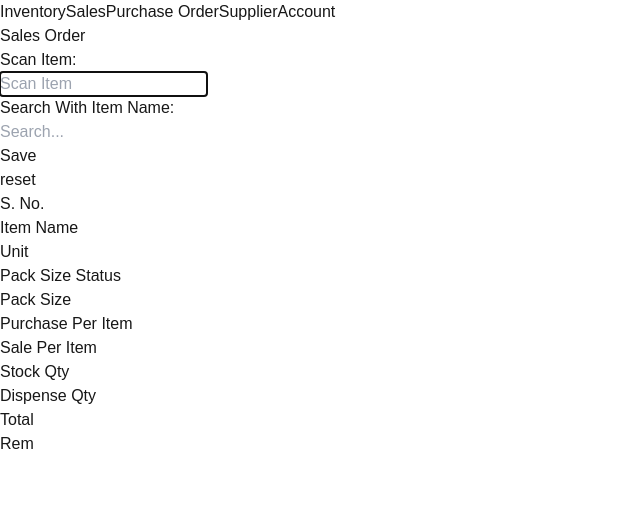
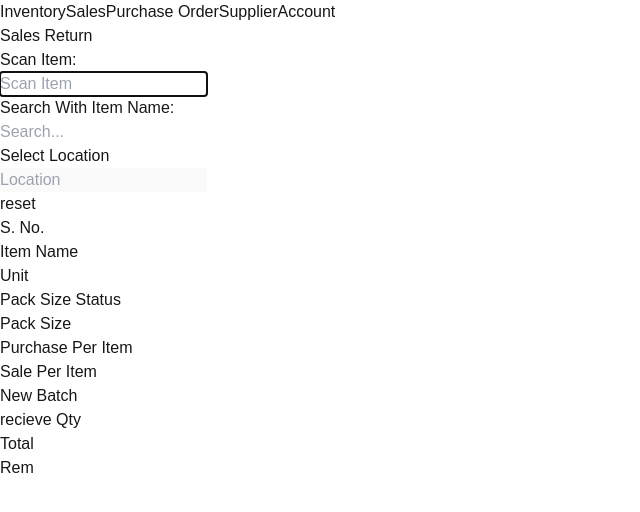
Before and after one commit to Hamzaali565/Inventory_IMS, a Next.js app: page /screens/Sales/SaleReturn in a window 1280 px wide. Shown: the top 512 px of the page, without its empty margins (0-640 px from the left). Built offline with nearby package versions, Linux system fonts and the light colour scheme.

Commit message:
refund recieved completed

```diff
--- a/src/app/screens/Sales/SaleReturn/page.jsx
+++ b/src/app/screens/Sales/SaleReturn/page.jsx
@@ -7,13 +7,16 @@ import { useSelector } from "react-redux";
 import { debounce } from "lodash";
 import { Button } from "@/app/components/Button";
 import SearchSuggestions from "@/app/components/SearchSuggestions";
+import Modal from "@/app/components/Modal";
 const SaleReturn = () => {
+  const url = useSelector((state) => state.main.url);
   const [bar_code, setBarCode] = useState("");
   const [data, setData] = useState([]);
-  const url = useSelector((state) => state.main.url);
   const [focus, setFocus] = useState(false);
   const [totalPrice, setTotalPrice] = useState(0);
   const [totalPurchase, setTotalPurchase] = useState(0);
+  const [openLocation, setOpenLocation] = useState(false);
+  const [location, setLocation] = useState(null);
   // Ref to focus the input
   const barcodeInputRef = useRef(null);
   const secondInputRef = useRef(null);
@@ -35,6 +38,13 @@ const SaleReturn = () => {
     console.log("Data reset or updated:", data);
     checkTotal();
   }, [data]);
+
+  const resetAll = () => {
+    setData([]);
+    setFocus(!focus);
+    setTotalPrice(0), setTotalPurchase(0);
+    setLocation(null);
+  };
 
   const callForItem = async (key, scan_code) => {
     try {
@@ -143,9 +153,9 @@ const SaleReturn = () => {
         if (key === "d_qty") {
           console.log(items?.total_stock);
 
-          if (value > items?.total_stock) {
-            return items;
-          }
+          // if (value > items?.total_stock) {
+          //   return items;
+          // }
           if (dataObj?.p_size_status === 1) {
             return {
               ...items,
@@ -195,17 +205,55 @@ const SaleReturn = () => {
     setTotalPurchase(totalExpense);
   };
 
+  const handleOpenLocaion = (open) => {
+    setOpenLocation(open);
+  };
+
   const recieve_from_parent = (data_from_parent) => {
     callForItem("id", data_from_parent?.item_id);
   };
-  const handleData = () => {
-    console.log("data", data);
+
+  const handleData = async () => {
+    try {
+      let newdata = data.map((items) => ({
+        ...items,
+        grn_no: 0,
+        location: location?.name,
+        location_id: location?.id,
+        batch_no: "ref-123",
+        input_type: "Agianst Refund",
+        p_size_stock: items?.d_qty,
+        batch_qty:
+          items?.p_size_status === 0
+            ? items?.d_qty
+            : +(items?.d_qty / items?.p_size_qty).toFixed(2),
+      }));
+      console.log("data", newdata);
+      let response = await fetch(`${url}/stock_recieve_against_refund`, {
+        method: "POST",
+        headers: {
+          "Content-Type": "application/json",
+        },
+        credentials: "include",
+        body: JSON.stringify({
+          data: newdata,
+          refund_amount: totalPrice,
+          total_purchase: totalPurchase,
+        }),
+      });
+      response = (await response.json()).data;
+      alert(`Refund Recieved ✨✨✨`);
+      resetAll();
+    } catch (error) {
+      console.log(error);
+      alert(`Error while receiving refund !!!`);
+    }
   };
 
   return (
     <div>
-      <Card className={"p-2 mt-2"}>
-        <Heading text={"Sales Order"} />
+      <Card className={"p-2 mt-2 text-2xl text-orange-600"}>
+        <Heading text={"Sales Return"} />
       </Card>
 
       <Card className={"p-2 mt-2"}>
@@ -225,14 +273,25 @@ const SaleReturn = () => {
             onClick={(data) => recieve_from_parent(data)}
             ref={secondInputRef}
           />
+          <Button
+            text={"Select Location"}
+            classNameText={"w-40"}
+            onClick={() => setOpenLocation(true)}
+          />
+          <LabInput
+            placeholder={"Location"}
+            disabled={true}
+            value={(location && location.name) || ""}
+          />
         </div>
         <div className="flex justify-center space-x-3 mt-4">
-          <Button text={"Save"} onClick={handleData} />
+          {data.length !== 0 && location && (
+            <Button text={"Save"} onClick={handleData} />
+          )}
           <Button
             text={"reset"}
             onClick={() => {
-              setData([]);
-              setFocus(!focus);
+              resetAll();
             }}
           />
         </div>
@@ -253,10 +312,8 @@ const SaleReturn = () => {
           <p className="w-[10%] border-2 text-center border-r-0">
             Sale Per Item
           </p>
-          <p className="w-[10%] border-2 text-center border-r-0">Stock Qty</p>
-          <p className="w-[10%] border-2 text-center border-r-0">
-            Dispense Qty
-          </p>
+          <p className="w-[10%] border-2 text-center border-r-0">New Batch</p>
+          <p className="w-[10%] border-2 text-center border-r-0">recieve Qty</p>
           <p className="w-[5%] border-2 text-center border-r-0">Total</p>
           <p className="w-[10%] border-2 text-center ">Rem</p>
         </div>
@@ -303,9 +360,7 @@ const SaleReturn = () => {
                   }
                 />
               </p>
-              <p className="w-[10%] border-2 text-center border-r-0">
-                {items?.total_stock ? items?.total_stock : items?.batch_no}
-              </p>
+              <p className="w-[10%] border-2 text-center border-r-0">ref-123</p>
               <p className="w-[10%] border-2 text-center border-r-0">
                 <input
                   type="number"
@@ -329,7 +384,7 @@ const SaleReturn = () => {
         {data.length !== 0 && (
           <div className="mt-3 flex flex-col items-end">
             <div className="border-2 w-72 flex border-b-0 text-center">
-              <p className="border-r-2 w-[50%]">Total Recievable</p>
+              <p className="border-r-2 w-[50%]">Total Refund</p>
               <p className="w-[50%]">{totalPrice.toFixed(3)}</p>
             </div>
             <div className="border-2 w-72 flex  text-center">
@@ -345,6 +400,15 @@ const SaleReturn = () => {
           </div>
         )}
       </Card>
+      <Modal
+        isOpen={openLocation}
+        onOpenChange={handleOpenLocaion}
+        headerCode="location Code"
+        headerName="Location Name"
+        headerStatus="Status"
+        placeholder="Search"
+        onClick={(data) => setLocation(data)}
+      />
     </div>
   );
 };
```
